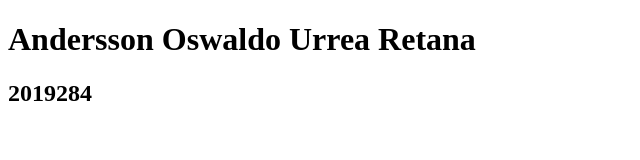
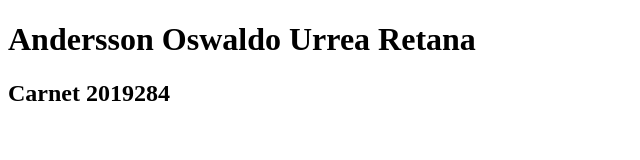
Before and after one commit to anderssonU17/IN5CM_nuevo, a plain HTML site: page Index.html in a window 1280 px wide. Shown: the whole page, without its empty margins (0-640 px from the left). Drawn offline with Linux system fonts and the light colour scheme.

Commit message:
Se agrego titulo 2 en Index.html

```diff
--- a/Index.html
+++ b/Index.html
@@ -8,6 +8,6 @@
 </head>
 <body>
     <h1>Andersson Oswaldo Urrea Retana</h1>
-    <h2>2019284</h2>
+    <h2>Carnet 2019284</h2>
 </body>
 </html>
```
